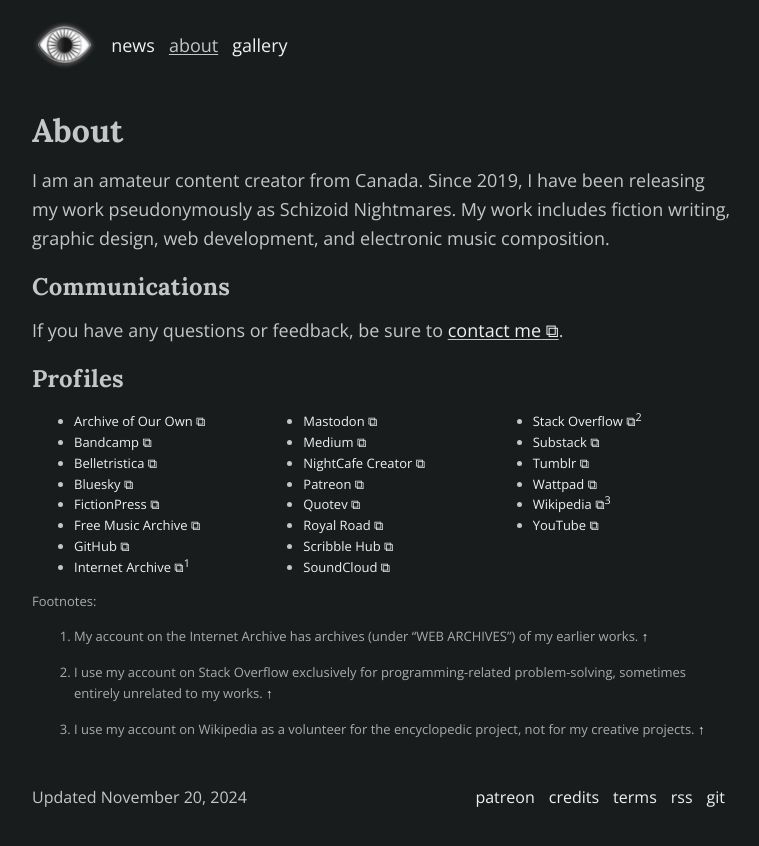
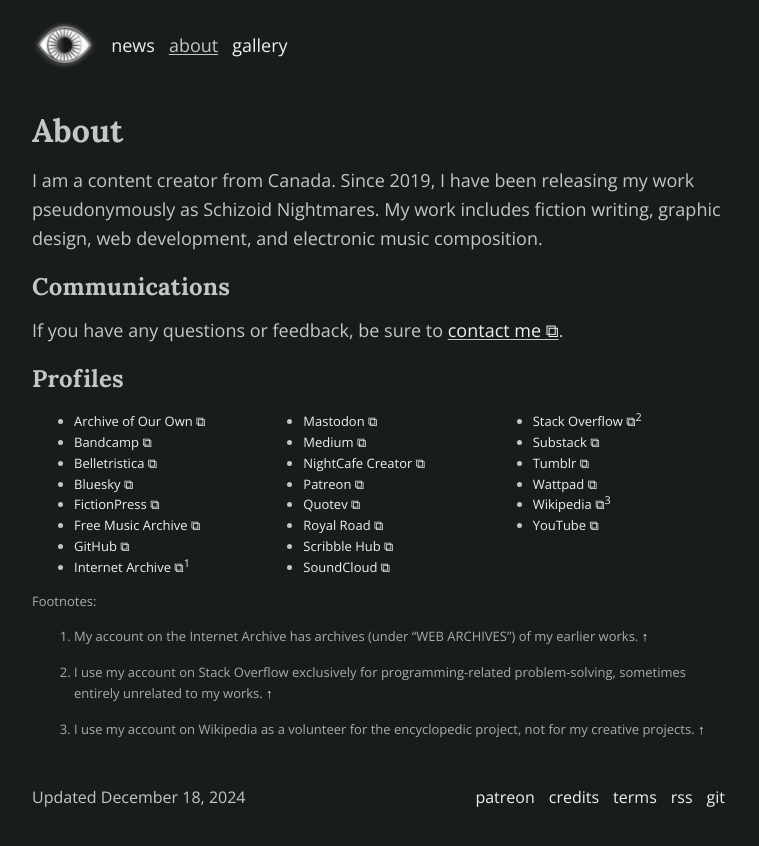
Before and after one commit to schizoidnightmares/schizoidnightmares.com, a Jekyll site: the page built from about.md, in a window 1280 px wide. Shown: the top 846 px of the page, without its empty margins (258-1017 px from the left). Built offline with Jekyll 4.4.1, drawn with Linux system fonts in a browser that asks for light colours.

Commit message:
adding news post and altering about page

```diff
--- a/_data/gallery.yaml
+++ b/_data/gallery.yaml
@@ -92,3 +92,9 @@
   date: 2024
   thumb: /assets/images/news/concrete_amazon_small.jpg
   src: /assets/images/news/concrete_amazon.jpg
+
+- title: Dual model diagram
+  author: SNC
+  date: 2024
+  thumb: /assets/images/news/licensing_small.png
+  src: /assets/images/news/licensing.png
--- a/about.md
+++ b/about.md
@@ -1,34 +1,34 @@
 ---
 title: About
 description: About me and my works
-last_modified_at: November 20, 2024
+last_modified_at: December 18, 2024
 ---
 
 # About
-I am an amateur content creator from Canada. Since 2019, I have been releasing my work pseudonymously as Schizoid Nightmares. My work includes fiction writing, graphic design, web development, and electronic music composition.
+I am a content creator from Canada. Since 2019, I have been releasing my work pseudonymously as Schizoid&nbsp;Nightmares. My work includes fiction writing, graphic design, web development, and electronic music composition.
 
 ## Communications
 If you have any questions or feedback, be sure to <a href="https://tally.so/r/mOaDRp" target="_blank">contact me</a>.
 
 ## Profiles
 
-- <a href="https://archiveofourown.org/users/schizoidnightmares/" target="_blank">Archive of Our Own</a>
+- <a href="https://archiveofourown.org/users/schizoidnightmares/" target="_blank">Archive&nbsp;of&nbsp;Our&nbsp;Own</a>
 - <a href="https://schizoidnightmares.bandcamp.com/" target="_blank">Bandcamp</a>
 - <a href="https://belletristica.com/en/users/5706-schizoid-nightmares" target="_blank">Belletristica</a>
 - <a href="https://bsky.app/profile/schizoidnightmares.com" target="_blank">Bluesky</a>
 - <a href="https://www.fictionpress.com/~schizoidnightmares" target="_blank">FictionPress</a>
-- <a href="https://freemusicarchive.org/music/schizoid-nightmares/" target="_blank">Free Music Archive</a>
+- <a href="https://freemusicarchive.org/music/schizoid-nightmares/" target="_blank">Free&nbsp;Music&nbsp;Archive</a>
 - <a href="https://github.com/schizoidnightmares" target="_blank">GitHub</a>
-- <a href="https://archive.org/details/@schizoid_nightmares" target="_blank">Internet Archive</a>[^2]
+- <a href="https://archive.org/details/@schizoid_nightmares" target="_blank">Internet&nbsp;Archive</a>[^2]
 - <a href="https://mastodon.social/@schizoidnightmares" target="_blank">Mastodon</a>
 - <a href="https://schizoidnightmares.medium.com/" target="_blank">Medium</a>
-- <a href="https://creator.nightcafe.studio/u/schizoidnightmares" target="_blank">NightCafe Creator</a>
+- <a href="https://creator.nightcafe.studio/u/schizoidnightmares" target="_blank">NightCafe&nbsp;Creator</a>
 - <a href="https://www.patreon.com/schizoidnightmares" target="_blank">Patreon</a>
 - <a href="https://www.quotev.com/schizoidnightmares" target="_blank">Quotev</a>
-- <a href="https://www.royalroad.com/profile/357196" target="_blank">Royal Road</a>
-- <a href="https://www.scribblehub.com/profile/125707/schizoidnightmares/" target="_blank">Scribble Hub</a>
+- <a href="https://www.royalroad.com/profile/357196" target="_blank">Royal&nbsp;Road</a>
+- <a href="https://www.scribblehub.com/profile/125707/schizoidnightmares/" target="_blank">Scribble&nbsp;Hub</a>
 - <a href="https://soundcloud.com/schizoidnightmares" target="_blank">SoundCloud</a>
-- <a href="https://stackoverflow.com/users/21422760/schizoid-nightmares" target="_blank">Stack Overflow</a>[^3]
+- <a href="https://stackoverflow.com/users/21422760/schizoid-nightmares" target="_blank">Stack&nbsp;Overflow</a>[^3]
 - <a href="https://schizoidnightmares.substack.com/" target="_blank">Substack</a>
 - <a href="https://schizoidnightmares.tumblr.com/" target="_blank">Tumblr</a>
 - <a href="https://www.wattpad.com/user/schizoidnightmares" target="_blank">Wattpad</a>
@@ -36,6 +36,6 @@
 - <a href="https://www.youtube.com/@schizoidnightmares" target="_blank">YouTube</a>
 {: .plainlinks .cols3}
 
-[^2]: My account on the Internet Archive has archives (under "WEB ARCHIVES") of my earlier works.
-[^3]: I use my account on Stack Overflow exclusively for programming-related problem-solving, sometimes entirely unrelated to my works.
+[^2]: My account on the Internet&nbsp;Archive has archives (under "WEB ARCHIVES") of my earlier works.
+[^3]: I use my account on Stack&nbsp;Overflow exclusively for programming-related problem-solving, sometimes entirely unrelated to my works.
 [^4]: I use my account on Wikipedia as a volunteer for the encyclopedic project, not for my creative projects.
```
Also changed, not shown: _posts/2024/2024-12-18-reform-and-renovation.md (added, +44 -0 lines), gallery.md (+6 -6 lines), assets/images/news/licensing.png (added), assets/images/news/licensing_small.png (added).
